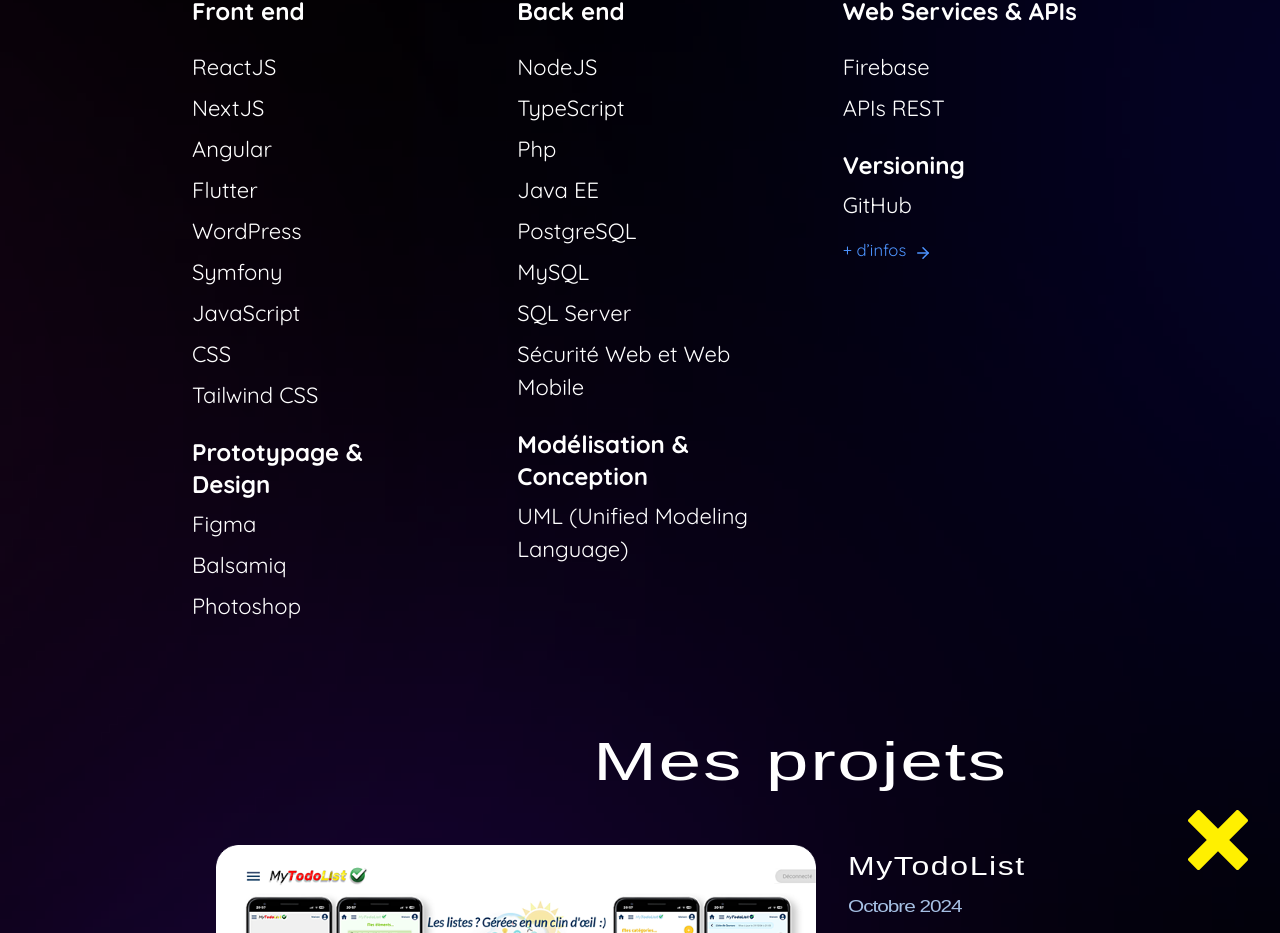
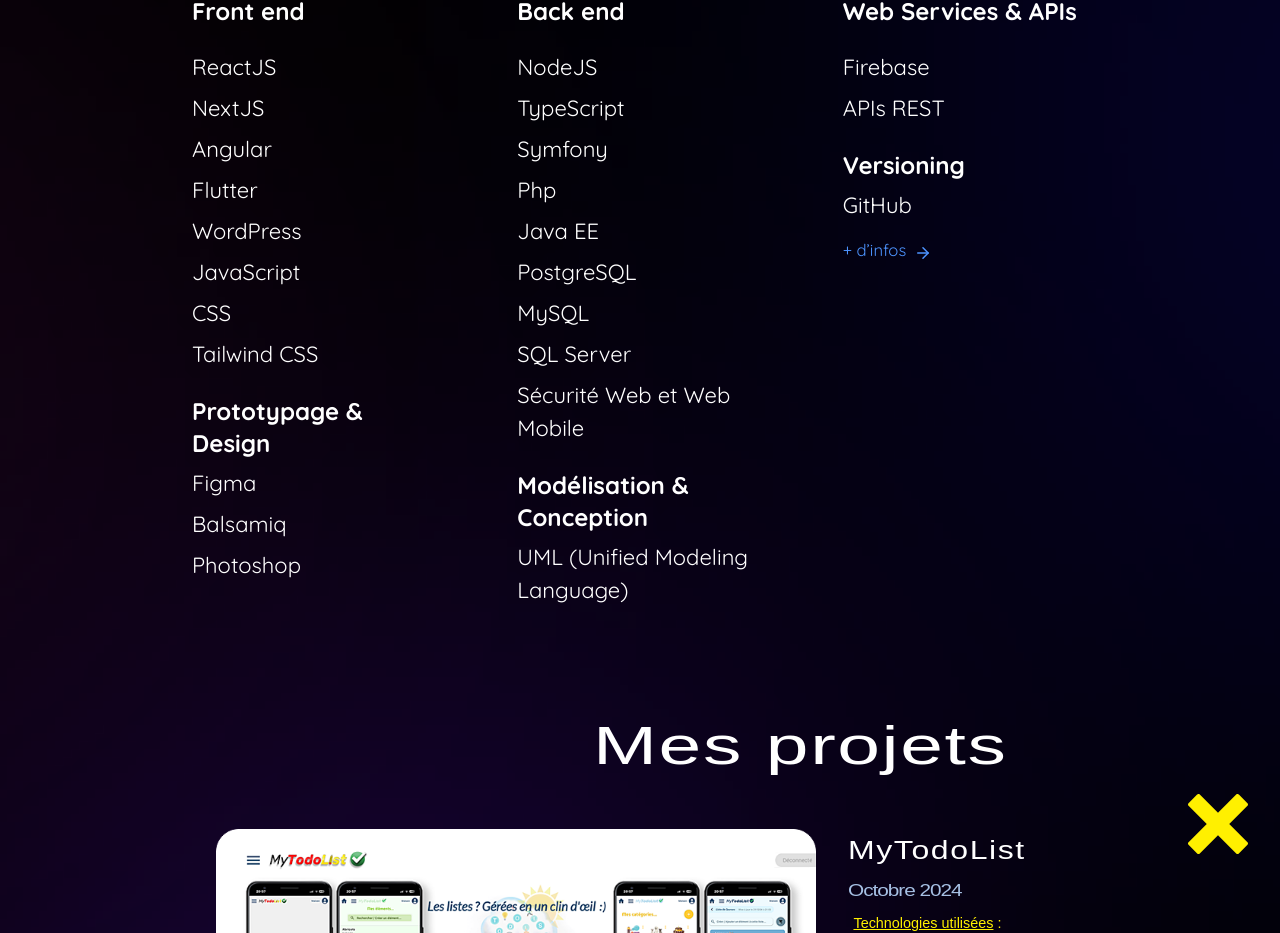
Before and after one commit to YoCode35/my-book, a Next.js app: page / in a window 1280 px wide. Shown: the part 1617-2550 px from the top of the page. Built offline with nearby package versions, Linux system fonts and the light colour scheme.

Commit message:
Update CV

```diff
--- a/src/app/page.tsx
+++ b/src/app/page.tsx
@@ -183,7 +183,6 @@ export default function Home() {
                   <div className="skills-text mt-2 flex justify-center sm:justify-between"><span>Angular</span></div>
                   <div className="skills-text mt-2 flex justify-center sm:justify-between"><span>Flutter</span></div>
                   <div className="skills-text mt-2 flex justify-center sm:justify-between"><span>WordPress</span></div>
-                  <div className="skills-text mt-2 flex justify-center sm:justify-between"><span>Symfony</span></div>
                   <div className="skills-text mt-2 flex justify-center sm:justify-between"><span>JavaScript</span></div>
                   <div className="skills-text mt-2 flex justify-center sm:justify-between"><span>CSS</span></div>
                   <div className="skills-text mt-2 flex justify-center sm:justify-between"><span>Tailwind CSS</span></div>
@@ -203,6 +202,7 @@ export default function Home() {
                 <div className="pt-6">
                   <div className="skills-text flex justify-center sm:justify-between"><span>NodeJS</span></div>
                   <div className="skills-text mt-2 flex justify-center sm:justify-between"><span>TypeScript</span></div>
+                  <div className="skills-text mt-2 flex justify-center sm:justify-between"><span>Symfony</span></div>
                   <div className="skills-text mt-2 flex justify-center sm:justify-between"><span>Php</span></div>
                   <div className="skills-text mt-2 flex justify-center sm:justify-between"><span>Java EE</span></div>
                   <div className="skills-text mt-2 flex justify-center sm:justify-between"><span>PostgreSQL</span></div>
```
Also changed, not shown: 1 other file (tests, documents, lock files or other folders).
